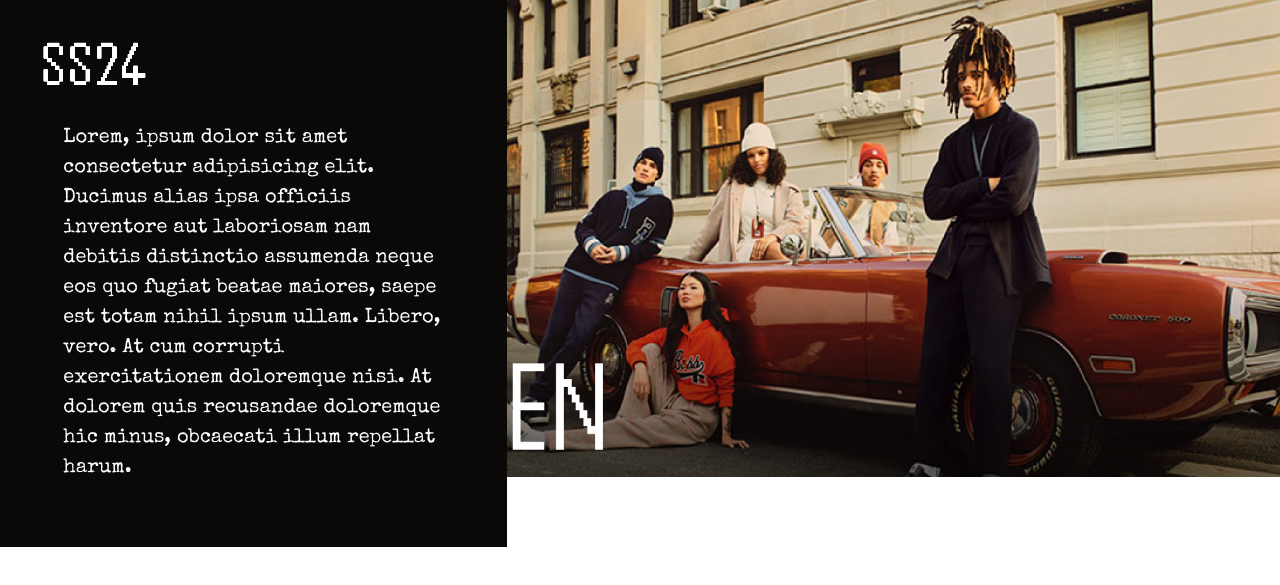
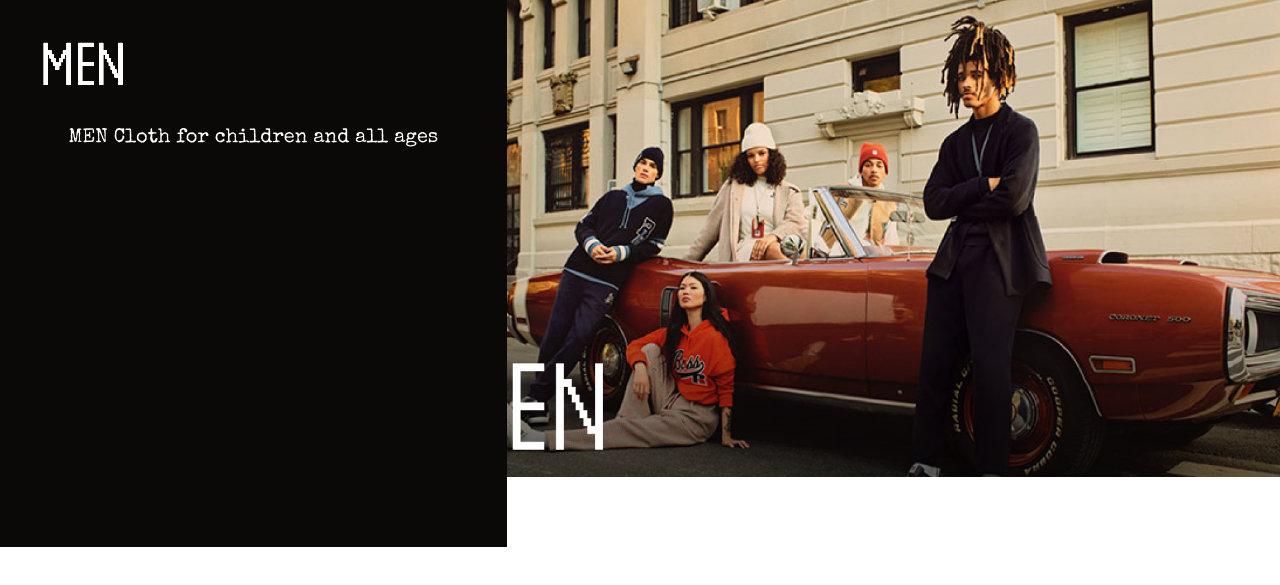
Before and after one commit to Sol4rXD/Cloth-Website, a website with bundled scripts: page src/home/home.html in a window 1280 px wide. Shown: the part 253-838 px from the top of the page. Built offline with nearby package versions, Linux system fonts and the light colour scheme.

Commit message:
Add js function

```diff
--- /dev/null
+++ b/src/data/product.js
@@ -0,0 +1,17 @@
+const products = [
+    {
+        id: 1,
+        name: 'MEN',
+        header: 'MEN',
+        inform: 'MEN Cloth for children and all ages',
+    },
+    {
+        id: 2,
+        name: 'SS24',
+        header: 'SS24',
+        inform: 'Lorem, ipsum dolor sit amet consectetur adipisicing elit. Ducimus alias ipsa officiis inventore aut laboriosam nam debitis distinctio assumenda neque eos quo fugiat beatae maiores, saepe est totam nihil ipsum ullam. Libero, vero. At cum corrupti exercitationem doloremque nisi. At dolorem quis recusandae doloremque hic minus, obcaecati illum repellat harum.',
+    },
+];
+
+const productById = id => products.find(product => product.id === id);
+export { products, productById };
--- a/src/entrance/entrance.css
+++ b/src/entrance/entrance.css
@@ -105,6 +105,7 @@ body {
 
 .language h1:hover {
     color: white;
+    cursor: pointer;
 }
 
 .language .language-2 {
--- a/src/home/home.css
+++ b/src/home/home.css
@@ -47,6 +47,10 @@
     transform: rotate(180deg);
 }
 
+.arrow-logo img:hover {
+    cursor: pointer;
+}
+
 /* SS24 */
 .container h2 {
     color: white;
--- a/src/home/home.html
+++ b/src/home/home.html
@@ -3,7 +3,7 @@
 <head>
     <meta charset="UTF-8">
     <meta name="viewport" content="width=device-width, initial-scale=1.0">
-    <title>Three Column Layout</title>
+    <title>Home page</title>
     <link rel="stylesheet" href="home.css">
     <link href="../dist/output.css" rel="stylesheet">
     <link rel="stylesheet" href="../font/font.css">
@@ -17,11 +17,11 @@
             <div class="arrow-logo">
                 <img src="../assets/arrow.png" alt="">
             </div>
-            <h2>
+            <h2 id="headtext">
                 SS24
             </h2>
             <div class="text-inform">
-                <p>
+                <p id="informtext">
                     Lorem, ipsum dolor sit amet consectetur adipisicing elit. Ducimus alias ipsa officiis inventore aut laboriosam nam debitis distinctio assumenda neque eos quo fugiat beatae maiores, saepe est totam nihil ipsum ullam. Libero, vero. At cum corrupti exercitationem doloremque nisi. At dolorem quis recusandae doloremque hic minus, obcaecati illum repellat harum.
                 </p>
             </div>
@@ -35,5 +35,6 @@
             </div>
         </div>
     </div>
+    <script type="module" src="home.js"></script>
 </body>
 </html>
--- /dev/null
+++ b/src/home/home.js
@@ -0,0 +1,20 @@
+import { productById } from '../data/product.js';
+
+const MEN = productById(1);
+const SS24 = productById(2);
+
+window.addEventListener('scroll', () => {
+    const pic2 = document.querySelector('.pic-2');
+    const pic2Position = pic2.getBoundingClientRect().top;
+    const screenHeight = window.innerHeight;
+
+    if (pic2Position < screenHeight * 0.5) {
+        console.log("change to men header");
+        document.querySelector('.container h2').textContent = MEN.header;
+        document.querySelector('.text-inform p').textContent = MEN.inform;
+    } else {
+        console.log("change to SS24");
+        document.querySelector('.container h2').textContent = SS24.header;
+        document.querySelector('.text-inform p').textContent = SS24.inform;
+    }
+});
```
